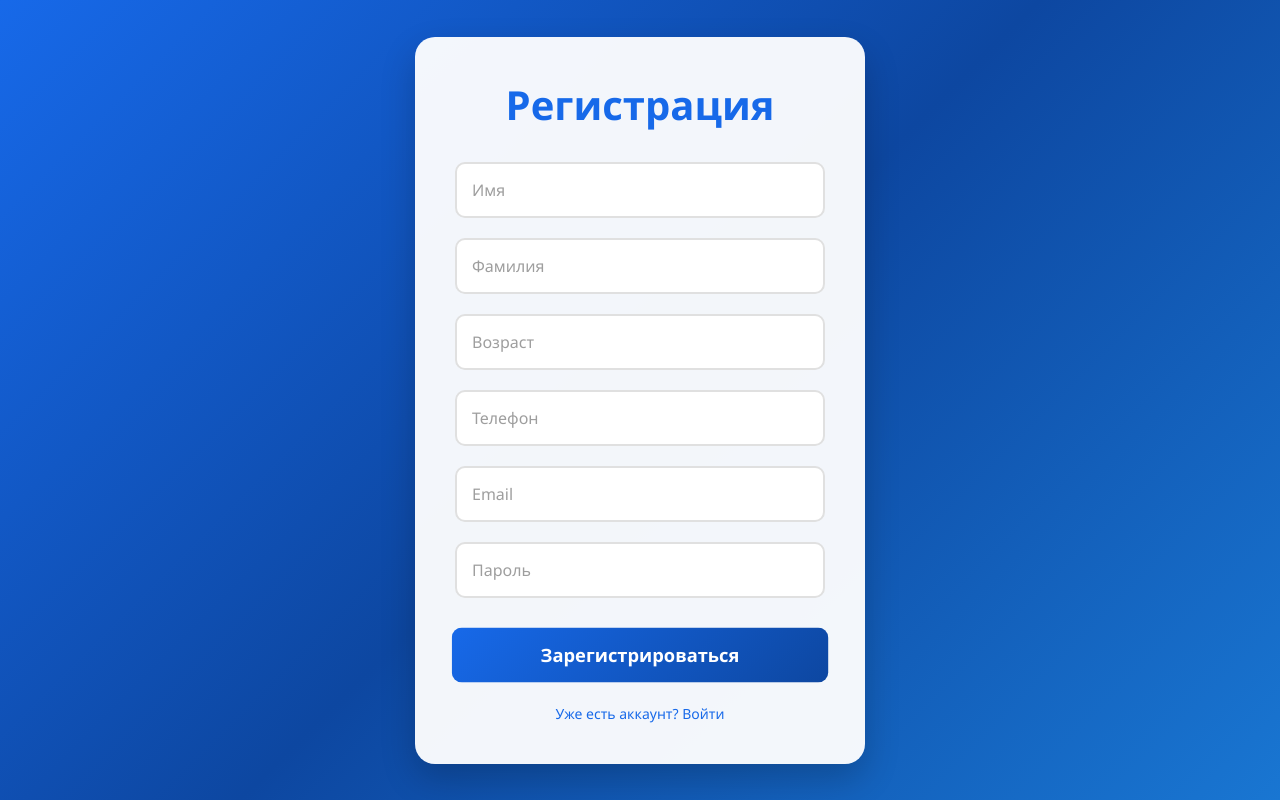
After one commit to Reshka92/DobroMap, a PHP site: page /register.php in a window 1280 px wide. The commit adds this page. Run offline with PHP 8.4, Linux system fonts and the light colour scheme.

Commit message:
Добавил регистрицию

```diff
--- /dev/null
+++ b/css/2.css
@@ -0,0 +1,181 @@
+* {
+            margin: 0;
+            padding: 0;
+            box-sizing: border-box;
+            font-family: 'Segoe UI', Tahoma, Geneva, Verdana, sans-serif;
+        }
+
+        body {
+            background: linear-gradient(135deg, #1769e9, #0d47a1, #1976d2);
+            height: 100vh;
+            display: flex;
+            justify-content: center;
+            align-items: center;
+            animation: gradientShift 8s ease infinite;
+        }
+
+        @keyframes gradientShift {
+            0% { background-position: 0% 50%; }
+            50% { background-position: 100% 50%; }
+            100% { background-position: 0% 50%; }
+        }
+
+        .container {
+            background: rgba(255, 255, 255, 0.95);
+            padding: 40px;
+            border-radius: 20px;
+            box-shadow: 0 15px 35px rgba(0, 0, 0, 0.2);
+            width: 100%;
+            max-width: 450px;
+            transform: translateY(0);
+            transition: transform 0.3s ease, box-shadow 0.3s ease;
+        }
+
+        .container:hover {
+            transform: translateY(-5px);
+            box-shadow: 0 20px 40px rgba(0, 0, 0, 0.3);
+        }
+
+        .logo {
+            text-align: center;
+            margin-bottom: 30px;
+            animation: fadeInDown 1s ease;
+        }
+
+        .logo h1 {
+            color: #1769e9;
+            font-size: 2.5em;
+            font-weight: 700;
+        }
+
+        .input-group {
+            margin-bottom: 20px;
+            animation: slideInRight 0.6s ease;
+        }
+
+        .input-group:nth-child(2) { animation-delay: 0.1s; }
+        .input-group:nth-child(3) { animation-delay: 0.2s; }
+        .input-group:nth-child(4) { animation-delay: 0.3s; }
+        .input-group:nth-child(5) { animation-delay: 0.4s; }
+        .input-group:nth-child(6) { animation-delay: 0.5s; }
+
+        input {
+            width: 100%;
+            padding: 15px;
+            border: 2px solid #e0e0e0;
+            border-radius: 10px;
+            font-size: 16px;
+            transition: all 0.3s ease;
+            outline: none;
+        }
+
+        input:focus {
+            border-color: #1769e9;
+            box-shadow: 0 0 0 3px rgba(23, 105, 233, 0.1);
+            transform: scale(1.02);
+        }
+
+        input::placeholder {
+            color: #9e9e9e;
+        }
+
+        .btn-login {
+            width: 100%;
+            padding: 15px;
+            background: linear-gradient(135deg, #1769e9, #0d47a1);
+            color: white;
+            border: none;
+            border-radius: 10px;
+            font-size: 18px;
+            font-weight: 600;
+            cursor: pointer;
+            transition: all 0.3s ease;
+            margin-top: 10px;
+            animation: pulse 2s infinite;
+        }
+
+        .btn-login:hover {
+            background: linear-gradient(135deg, #0d47a1, #1769e9);
+            transform: translateY(-2px);
+            box-shadow: 0 5px 15px rgba(23, 105, 233, 0.4);
+        }
+
+        .btn-login:active {
+            transform: translateY(0);
+        }
+
+        .forgot-password {
+            text-align: center;
+            margin-top: 20px;
+            animation: fadeInUp 1s ease;
+        }
+
+        .forgot-password a {
+            color: #1769e9;
+            text-decoration: none;
+            font-size: 14px;
+            transition: color 0.3s ease;
+        }
+
+        .forgot-password a:hover {
+            color: #0d47a1;
+            text-decoration: underline;
+        }
+
+        @keyframes fadeInDown {
+            from {
+                opacity: 0;
+                transform: translateY(-30px);
+            }
+            to {
+                opacity: 1;
+                transform: translateY(0);
+            }
+        }
+
+        @keyframes slideInRight {
+            from {
+                opacity: 0;
+                transform: translateX(30px);
+            }
+            to {
+                opacity: 1;
+                transform: translateX(0);
+            }
+        }
+
+        @keyframes fadeInUp {
+            from {
+                opacity: 0;
+                transform: translateY(30px);
+            }
+            to {
+                opacity: 1;
+                transform: translateY(0);
+            }
+        }
+
+        @keyframes pulse {
+            0% { transform: scale(1); }
+            50% { transform: scale(1.02); }
+            100% { transform: scale(1); }
+        }
+
+        @media (max-width: 480px) {
+            .container {
+                padding: 30px 20px;
+                margin: 20px;
+            }
+
+            .logo h1 {
+                font-size: 2em;
+            }
+
+            input {
+                padding: 12px;
+            }
+
+            .btn-login {
+                padding: 12px;
+            }
+        }
--- a/index.php
+++ b/index.php
@@ -6,13 +6,14 @@
     <link rel="stylesheet" href="css/1.css"/>
   </head>
   <body>
+    <!-- Карта -->
     <div id="map" class="map"></div>
 
     <!-- Контейнер с элементами управления -->
     <div class="controls-container">
-        <button class="btnLogIn">Log In</button>
+        <button class="btnLogIn"><a href="register.php" style="color:white">Регистрация</a></button>
         <img src="images/Search.png" class="SearchImg" alt="Поиск">
-        <img src="images/Graphic.png" class="SearchImg" alt="Поиск">
+        <img src="images/Graphic.png" class="SearchImg" alt="График">
     </div>
 
 
--- /dev/null
+++ b/register.php
@@ -0,0 +1,49 @@
+<!DOCTYPE html>
+<html lang="ru">
+<head>
+    <meta charset="UTF-8">
+    <meta name="viewport" content="width=device-width, initial-scale=1.0">
+    <title>Регистрация</title>
+    <link rel="stylesheet" href="css/2.css">
+</head>
+<body>
+    <div class="container">
+        <div class="logo">
+            <h1>Регистрация</h1>
+        </div>
+
+        <form>
+            <div class="input-group">
+                <input type="text" placeholder="Имя" required>
+            </div>
+
+            <div class="input-group">
+                <input type="text" placeholder="Фамилия" required>
+            </div>
+
+            <div class="input-group">
+                <input type="number" placeholder="Возраст" min="1" required>
+            </div>
+
+            <div class="input-group">
+                <input type="tel" placeholder="Телефон" required>
+            </div>
+
+            <div class="input-group">
+                <input type="email" placeholder="Email" required>
+            </div>
+
+            <div class="input-group">
+                <input type="password" placeholder="Пароль" required>
+            </div>
+
+            <button type="submit" class="btn-login">Зарегистрироваться</button>
+
+            <div class="forgot-password">
+                <a href="#">Уже есть аккаунт? Войти</a>
+            </div>
+        </form>
+    </div>
+
+</body>
+</html>
```
Also changed, not shown: css/1.css (+60 -6 lines), js/map.js (+79 -21 lines), js/register.js (added).
